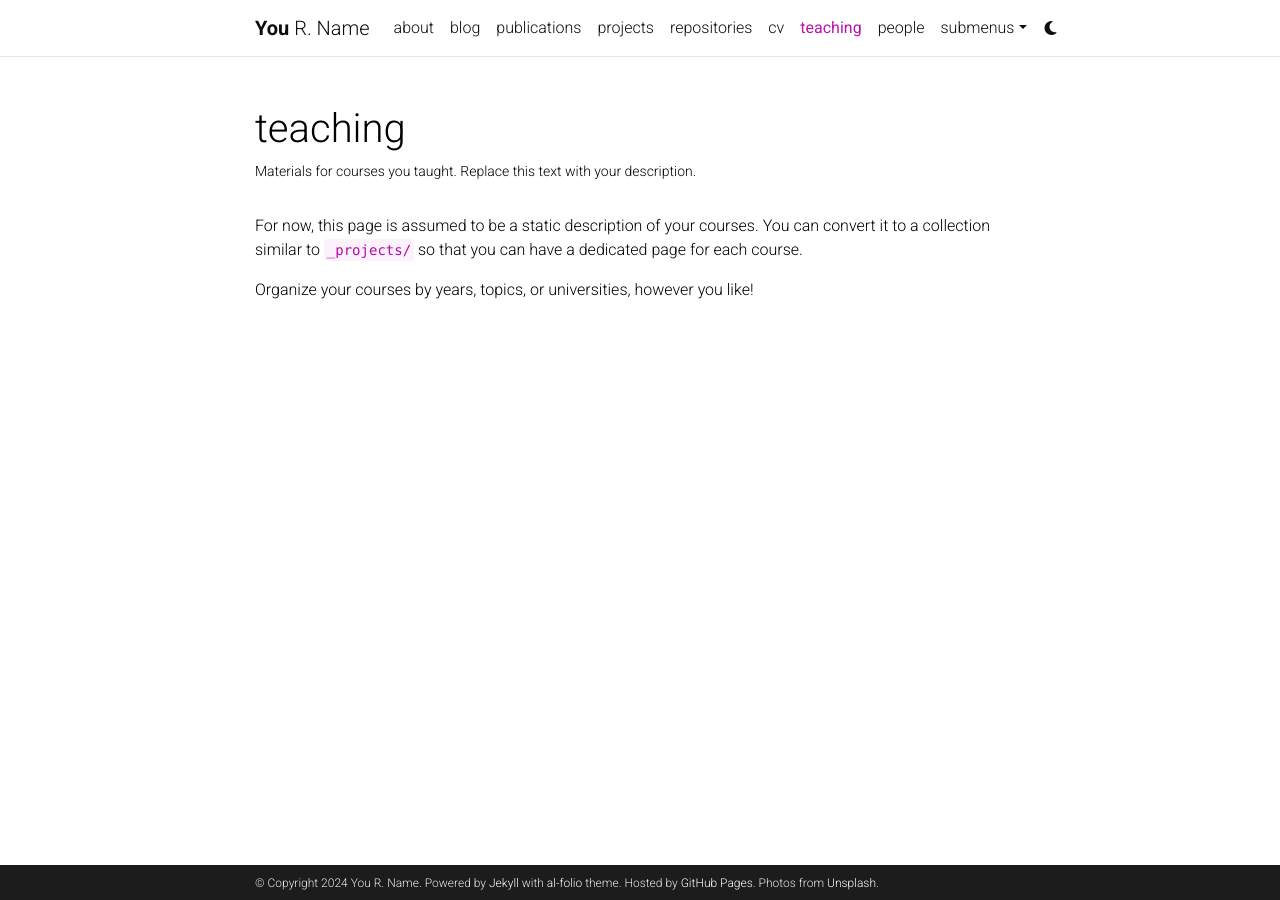
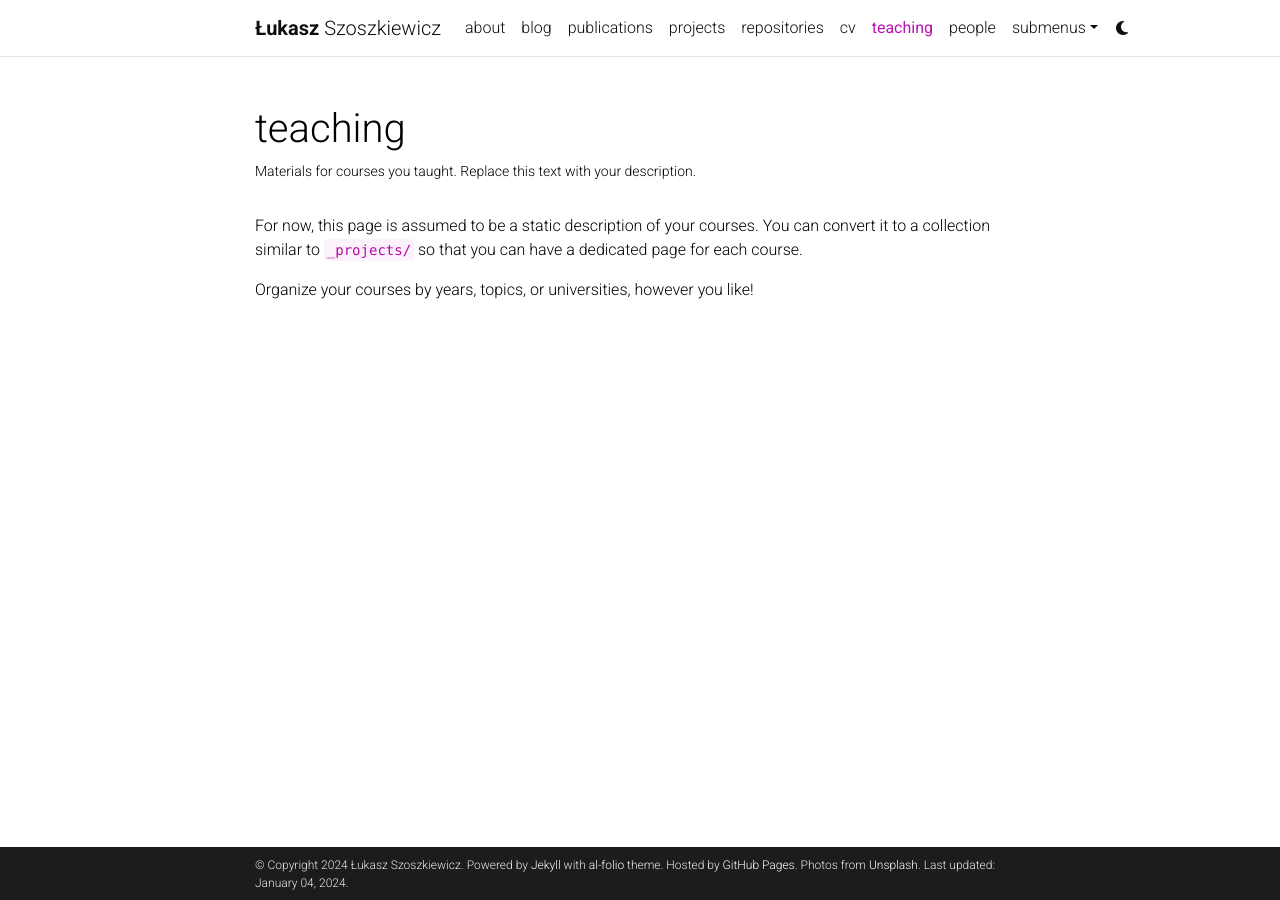
Before and after one commit to lszoszk/lszoszk.github.io, a Jekyll site: the page built from _pages/teaching.md, in a window 1280 px wide. Built offline with Jekyll 4.4.1, drawn with Linux system fonts in a browser that asks for light colours; comment, search, counter and statistics services are not loaded; a style sheet for code colours, icons or effects is not loaded.

Commit message:
Update _config.yml

```diff
--- a/_config.yml
+++ b/_config.yml
@@ -3,24 +3,24 @@
 # -----------------------------------------------------------------------------
 
 title: blank # the website title (if blank, full name will be used instead)
-first_name: You
-middle_name: R.
-last_name: Name
-email: you@example.com
+first_name: Łukasz
+middle_name:
+last_name: Szoszkiewicz
+email: l.szoszkiewicz@amu.edu.pl
 description: > # the ">" symbol means to ignore newlines until "footer_text:"
   A simple, whitespace theme for academics. Based on [*folio](https://github.com/bogoli/-folio) design.
 footer_text: >
   Powered by <a href="https://jekyllrb.com/" target="_blank">Jekyll</a> with <a href="https://github.com/alshedivat/al-folio">al-folio</a> theme.
   Hosted by <a href="https://pages.github.com/" target="_blank">GitHub Pages</a>.
   Photos from <a href="https://unsplash.com" target="_blank">Unsplash</a>.
-keywords: jekyll, jekyll-theme, academic-website, portfolio-website  # add your own keywords or leave empty
+keywords: human rights, child rights, Artificial Intelligence, neuroscience, data science, business  # add your own keywords or leave empty
 
 lang: en # the language of your site (for example: en, fr, cn, ru, etc.)
-icon: ⚛️  # the emoji used as the favicon (alternatively, provide image name in /assets/img/)
+icon: 💻  # the emoji used as the favicon (alternatively, provide image name in /assets/img/)
 
 url: https://lszoszk.github.io # the base hostname & protocol for your site
 baseurl: # the subpath of your site, e.g. /blog/. Leave blank for root
-last_updated: false # set to true if you want to display last updated in the footer
+last_updated: January 2024 # set to true if you want to display last updated in the footer
 impressum_path:  # set to path to include impressum link in the footer, use the same path as permalink in a page, helps to conform with EU GDPR
 
 # -----------------------------------------------------------------------------
```
